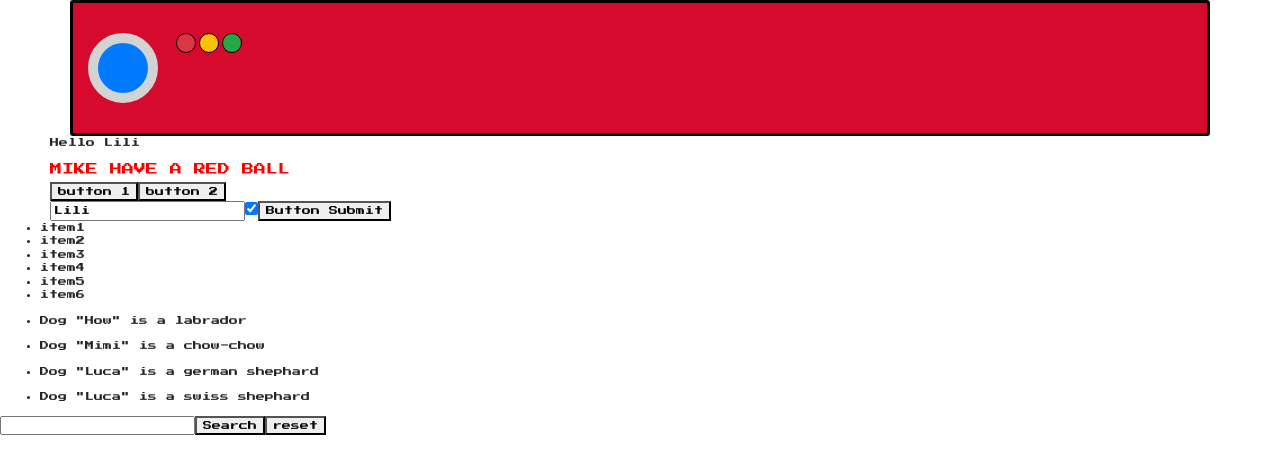
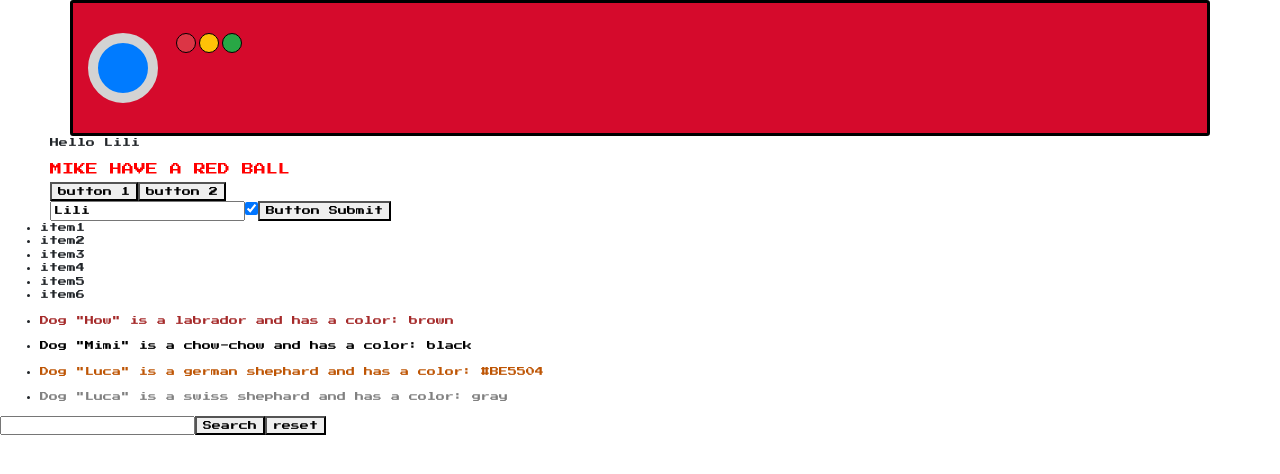
Before and after one commit to mswidzinska/vokedex-Complete, a Vue app: page /#/ in a window 1280 px wide. Shown: the top 474 px of the page. Built offline with nearby package versions, Linux system fonts and the light colour scheme.

Commit message:
binding styles

```diff
--- a/src/views/Home.vue
+++ b/src/views/Home.vue
@@ -35,7 +35,7 @@
       </ul>
       <ul>
         <li v-for="dog in dogs" :key="dog.index">
-          <p>Dog "{{ dog.name }}" is a {{ dog.type }}</p>
+          <p :style="{color: dog.color}">Dog "{{ dog.name }}" is a {{ dog.type }} and has a color: {{dog.color}}</p>
         </li>
       </ul>
     </div>
@@ -63,10 +63,10 @@ export default {
       items: ["item1", "item2", "item3", "item4", "item5", "item6"],
       checked: true,
       dogs: [
-        { name: "How", type: "labrador" },
-        { name: "Mimi", type: "chow-chow" },
-        { name: "Luca", type: "german shephard" },
-        { name: "Luca", type: "swiss shephard" },
+        { name: "How", type: "labrador", color: "brown" },
+        { name: "Mimi", type: "chow-chow", color: "black" },
+        { name: "Luca", type: "german shephard" , color: '#BE5504' },
+        { name: "Luca", type: "swiss shephard", color: "gray" },
       ],
     };
   },
```
